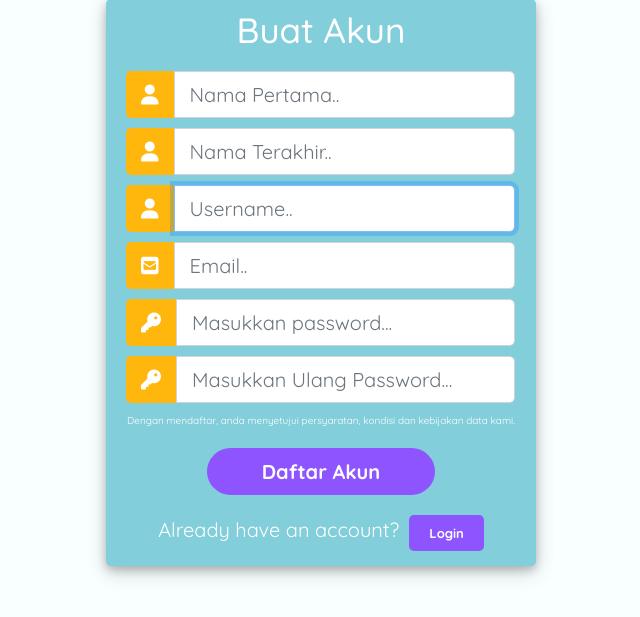
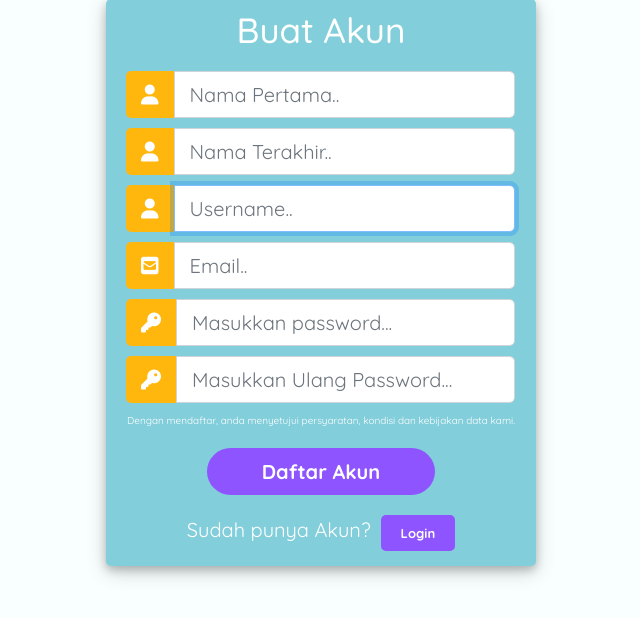
Before and after one commit to oktoberlin/Project1, a Django app: page /register/ in a window 1280 px wide. Shown: the part 96-713 px from the top of the page, without its empty margins (319-959 px from the left). Run offline with Django 3.2, Linux system fonts and the light colour scheme; parts of the project's set-up code (start-up, migrations or seed data) failed here and were passed over; some libraries are stand-ins or nearby versions.

Commit message:
modify_login_logout_layout4

```diff
--- a/LiniBelajar/user/templates/register.html
+++ b/LiniBelajar/user/templates/register.html
@@ -78,7 +78,7 @@
 
             <div class="mt-3">
                 <div class="d-flex justify-content-center links text-white mb-2">
-                    Already have an account? <a href="{% url 'user:login' %}" class="nav-link free-class-nav font-weight-bold rounded ml-2">Login</a>
+                    Sudah punya Akun? <a href="{% url 'user:login' %}" class="nav-link free-class-nav font-weight-bold rounded ml-2">Login</a>
                 </div>
             </div>
         </div>
```
